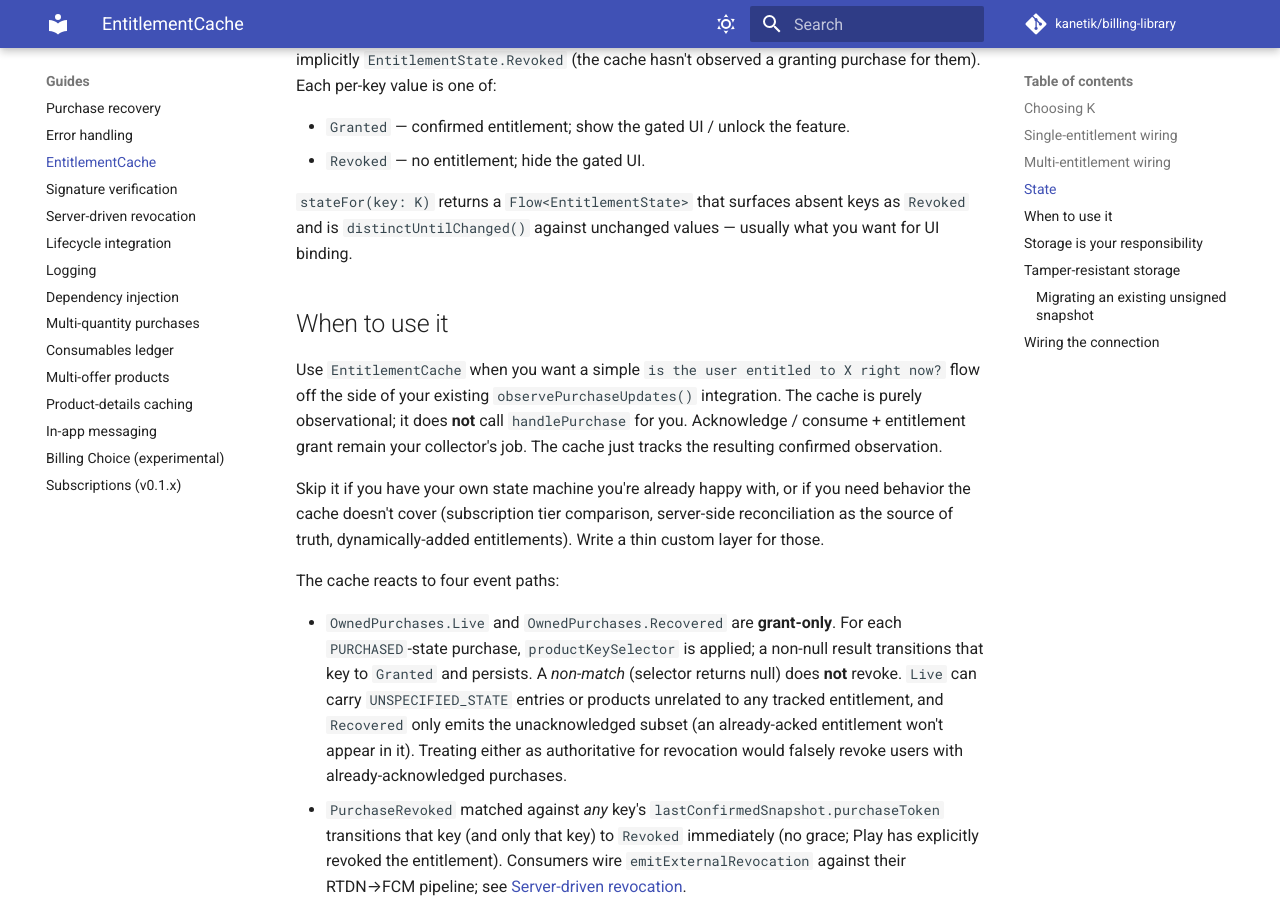
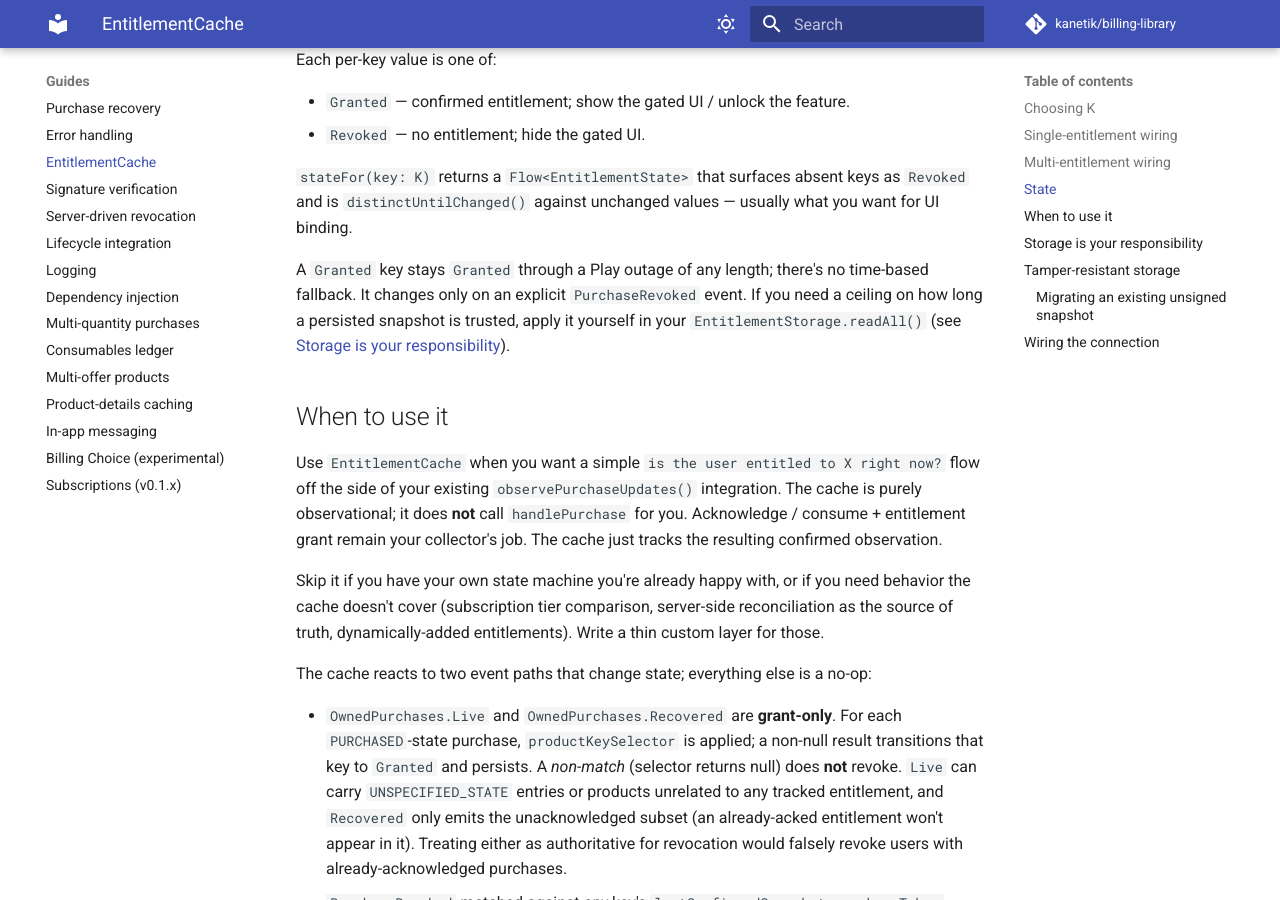
Before and after one commit to kanetik/billing-library, an MkDocs documentation site: the page built from docs/guides/entitlement-cache.md, in a window 1280 px wide and 900 px high, scrolled down 2500 px. Built offline with MkDocs 1.6.1 and Material for MkDocs 9.7.7, drawn with Linux system fonts in a browser that asks for light colours; comment, search, counter and statistics services are not loaded; some of the changed text lies outside the part shown.

Commit message:
docs: fix stale entitlement-cache claims exposed by the grace removal
Skeptic review (iter 1) findings, fixed: the opening guide's "Play
unreachable" framing question implied a bounded fallback the grace
removal (and the original PR's own edit) already took away with no
replacement; state plainly that a Granted key is trusted indefinitely
until an explicit PurchaseRevoked. Also fix the stale "four event
paths" count (now two) in both the guide and its EntitlementCache.kt
KDoc sibling. Drop the skeptic project config's own now-false "with
grace windows" claim, since it briefs every future review of this repo.

Deferred (unrelated, pre-existing, filed as #76): EntitlementStorage's
and the guide's tamper-resistance claim that a fraudulently-tampered
snapshot self-heals via Live/Recovered -- it doesn't, since those are
grant-only.

PR-Review-Loop: 2
Co-Authored-By: Claude Opus 5.5 <noreply@anthropic.com>
Claude-Session: https://claude.ai/code/session_01RdbpMs3r8i5K2Hs2BUEAb7

```diff
--- a/docs/guides/entitlement-cache.md
+++ b/docs/guides/entitlement-cache.md
@@ -3,7 +3,7 @@
 Once your code can answer "did the user buy this" in the moment, three follow-up questions usually land within a few weeks of shipping:
 
 - How do I render gated UI on cold start, *before* the first PBL round-trip lands? (Otherwise paying users see the free-tier UI flicker every launch.)
-- What do I do when Play is unreachable for an hour or two: flip every paid user back to the free tier, or wait it out?
+- How long should a paid user keep access when Play is unreachable for an hour or two?
 - How do I keep my entitlement verdict consistent across process death, configuration changes, and app updates?
 
 PBL doesn't answer any of these. They're consumer concerns built on top of the protocol, which is why most apps end up reinventing the same `(isEntitled, lastConfirmedTimestamp, source) per entitlement` state machine: take the raw `PurchaseEvent` stream, decide which purchases grant which entitlement, and persist the verdict so gated UI can render before the first network round-trip. `EntitlementCache<K>` (in `com.kanetik.billing.entitlement`) is that state machine, opt-in.
@@ -96,13 +96,15 @@ The cache exposes a `StateFlow<Map<K, EntitlementState>>`. Keys absent from the
 
 `stateFor(key: K)` returns a `Flow<EntitlementState>` that surfaces absent keys as `Revoked` and is `distinctUntilChanged()` against unchanged values — usually what you want for UI binding.
 
+A `Granted` key stays `Granted` through a Play outage of any length; there's no time-based fallback. It changes only on an explicit `PurchaseRevoked` event. If you need a ceiling on how long a persisted snapshot is trusted, apply it yourself in your `EntitlementStorage.readAll()` (see [Storage is your responsibility](#storage-is-your-responsibility)).
+
 ## When to use it
 
 Use `EntitlementCache` when you want a simple `is the user entitled to X right now?` flow off the side of your existing `observePurchaseUpdates()` integration. The cache is purely observational; it does **not** call `handlePurchase` for you. Acknowledge / consume + entitlement grant remain your collector's job. The cache just tracks the resulting confirmed observation.
 
 Skip it if you have your own state machine you're already happy with, or if you need behavior the cache doesn't cover (subscription tier comparison, server-side reconciliation as the source of truth, dynamically-added entitlements). Write a thin custom layer for those.
 
-The cache reacts to four event paths:
+The cache reacts to two event paths that change state; everything else is a no-op:
 
 - `OwnedPurchases.Live` and `OwnedPurchases.Recovered` are **grant-only**. For each `PURCHASED`-state purchase, `productKeySelector` is applied; a non-null result transitions that key to `Granted` and persists. A *non-match* (selector returns null) does **not** revoke. `Live` can carry `UNSPECIFIED_STATE` entries or products unrelated to any tracked entitlement, and `Recovered` only emits the unacknowledged subset (an already-acked entitlement won't appear in it). Treating either as authoritative for revocation would falsely revoke users with already-acknowledged purchases.
 - `PurchaseRevoked` matched against *any* key's `lastConfirmedSnapshot.purchaseToken` transitions that key (and only that key) to `Revoked` immediately (no grace; Play has explicitly revoked the entitlement). Consumers wire `emitExternalRevocation` against their RTDN→FCM pipeline; see [Server-driven revocation](server-driven-revocation.md).
```
Also changed, not shown: 2 other files.
